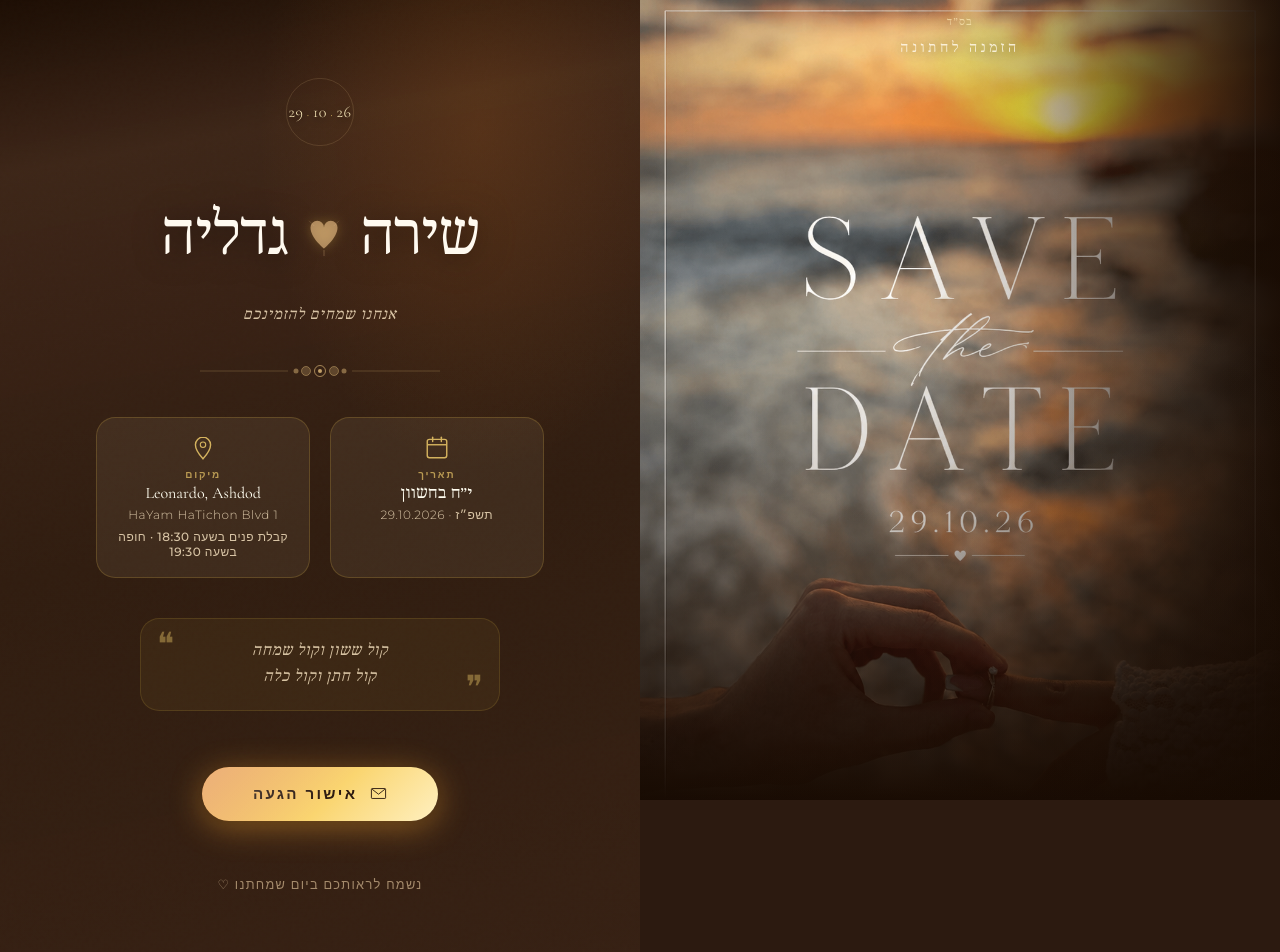
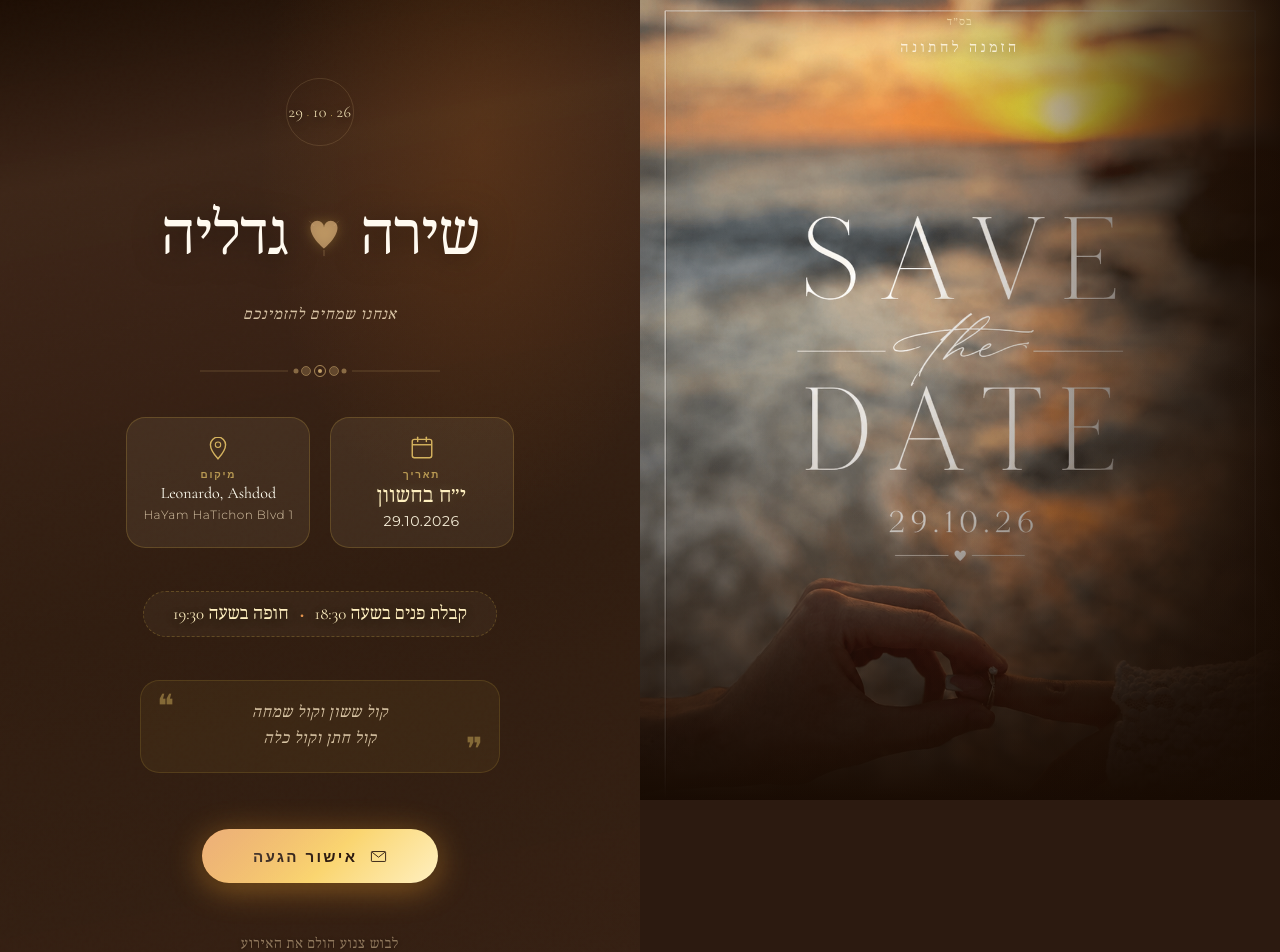
Before and after one commit to GuedaliaMahonAccount/Shira-Guedalia_Wedding, a Next.js app: page / in a window 1280 px wide. Shown: the top 952 px of the page. Built offline with nearby package versions, Linux system fonts and the light colour scheme.

Commit message:
feat: implement wedding invitation page with auto-scroll and RSVP navigation

```diff
--- a/app/Invitation.tsx
+++ b/app/Invitation.tsx
@@ -184,7 +184,7 @@ export default function Invitation({ photoId }: InvitationProps) {
 
           {/* Info tiles */}
           <div className="info-tiles">
-            <div className="info-tile">
+            <div className="info-tile info-tile-date">
               <div className="info-tile-icon">
                 <svg viewBox="0 0 24 24" fill="none">
                   <rect x="3" y="4" width="18" height="17" rx="2" stroke="currentColor" strokeWidth="1.3"/>
@@ -195,7 +195,7 @@ export default function Invitation({ photoId }: InvitationProps) {
               </div>
               <span className="info-tile-label">תאריך</span>
               <span className="info-tile-value">י״ח בחשוון</span>
-              <span className="info-tile-sub">תשפ״ז · 29.10.2026</span>
+              <span className="info-tile-sub">29.10.2026</span>
             </div>
 
             <div className="info-tile">
@@ -209,8 +209,14 @@ export default function Invitation({ photoId }: InvitationProps) {
               <span className="info-tile-label">מיקום</span>
               <span className="info-tile-value">Leonardo, Ashdod</span>
               <span className="info-tile-sub">HaYam HaTichon Blvd 1</span>
-              <span className="info-tile-sub" style={{ marginTop: '0.2rem', fontWeight: 500 }}>קבלת פנים בשעה 18:30 · חופה בשעה 19:30</span>
             </div>
+          </div>
+
+          {/* Schedule timing */}
+          <div className="schedule-info">
+            <span>קבלת פנים בשעה 18:30</span>
+            <span className="schedule-dot">&middot;</span>
+            <span>חופה בשעה 19:30</span>
           </div>
 
           {/* Blessing quote */}
@@ -234,6 +240,8 @@ export default function Invitation({ photoId }: InvitationProps) {
             אישור הגעה
           </Link>
 
+          <p className="dress-code-note">לבוש צנוע הולם את האירוע</p>
+
           <p className="footer-note">נשמח לראותכם ביום שמחתנו ♡</p>
 
           {/* Extra bottom spacing for modern feel */}
--- a/app/globals.css
+++ b/app/globals.css
@@ -445,6 +445,70 @@ body {
   font-weight: 300;
   color: var(--text-mid);
   letter-spacing: 0.04em;
+}
+
+/* ── Date Specific Prominence ── */
+.info-tile-date .info-tile-value {
+  font-size: clamp(1.05rem, 3.8vw, 1.25rem);
+  font-weight: 500;
+  color: var(--gold-light);
+  text-shadow: 0 0 12px rgba(255, 240, 192, 0.2);
+}
+
+.info-tile-date .info-tile-sub {
+  font-size: clamp(0.78rem, 2.8vw, 0.88rem);
+  font-weight: 400;
+  color: var(--text-light);
+}
+
+/* ── Schedule Timing Outside Cards ── */
+.schedule-info {
+  font-family: var(--font-hebrew);
+  font-size: clamp(0.9rem, 3.2vw, 1.05rem);
+  font-weight: 400;
+  color: var(--gold-light);
+  display: flex;
+  align-items: center;
+  justify-content: center;
+  gap: 0.6rem;
+  padding: 0.6rem 1.8rem;
+  background: rgba(255, 240, 195, 0.04);
+  border: 1px dashed rgba(247, 206, 80, 0.22);
+  border-radius: 2rem;
+  margin: 0.2rem 0;
+  text-shadow: 0 2px 10px rgba(0, 0, 0, 0.4);
+}
+
+.schedule-dot {
+  color: var(--amber);
+  font-weight: 700;
+  font-size: 1.2rem;
+  margin: 0 0.1rem;
+}
+
+@media (max-width: 480px) {
+  .schedule-info {
+    flex-direction: column;
+    gap: 0.3rem;
+    border-radius: 1rem;
+    padding: 0.8rem 1.2rem;
+  }
+  .schedule-dot {
+    display: none;
+  }
+}
+
+/* ── Dress Code ── */
+.dress-code-note {
+  font-family: var(--font-hebrew);
+  font-size: 0.82rem;
+  font-weight: 400;
+  color: var(--text-faint);
+  opacity: 0.85;
+  margin-top: 0.8rem;
+  text-align: center;
+  letter-spacing: 0.05em;
+  text-shadow: 0 1px 4px rgba(0, 0, 0, 0.5);
 }
 
 /* ── Blessing quote ── */
```
Also changed, not shown: app/actions.js (+46 -0 lines), app/rsvp/page.js (+23 -2 lines).
